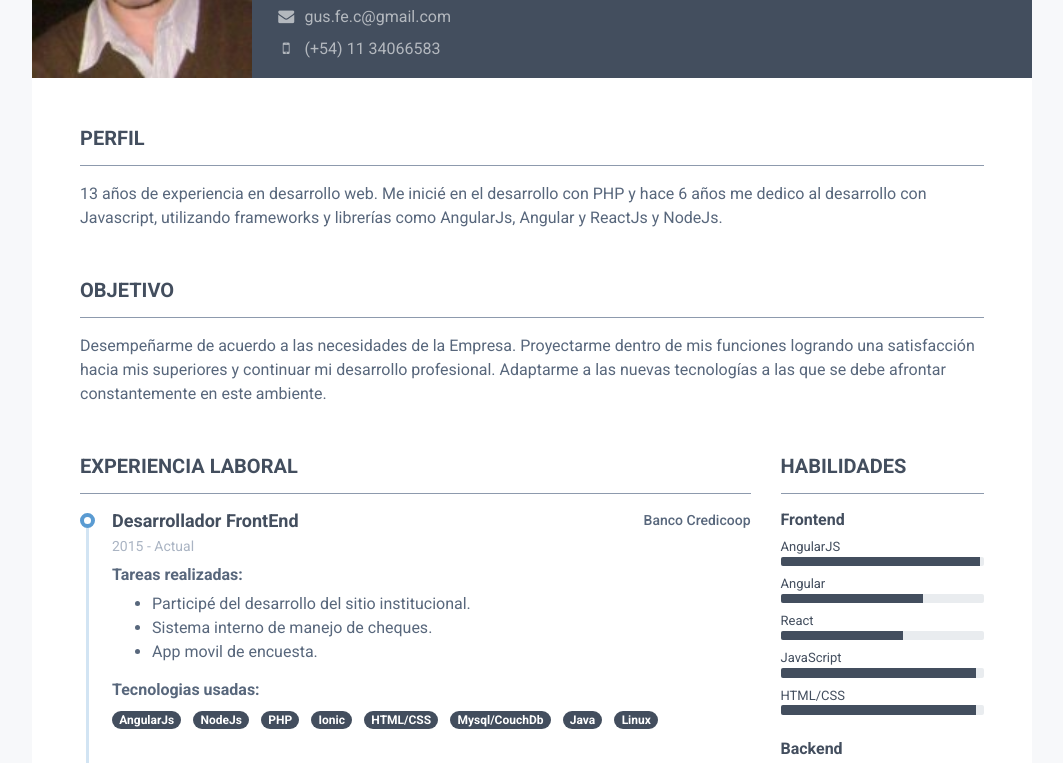
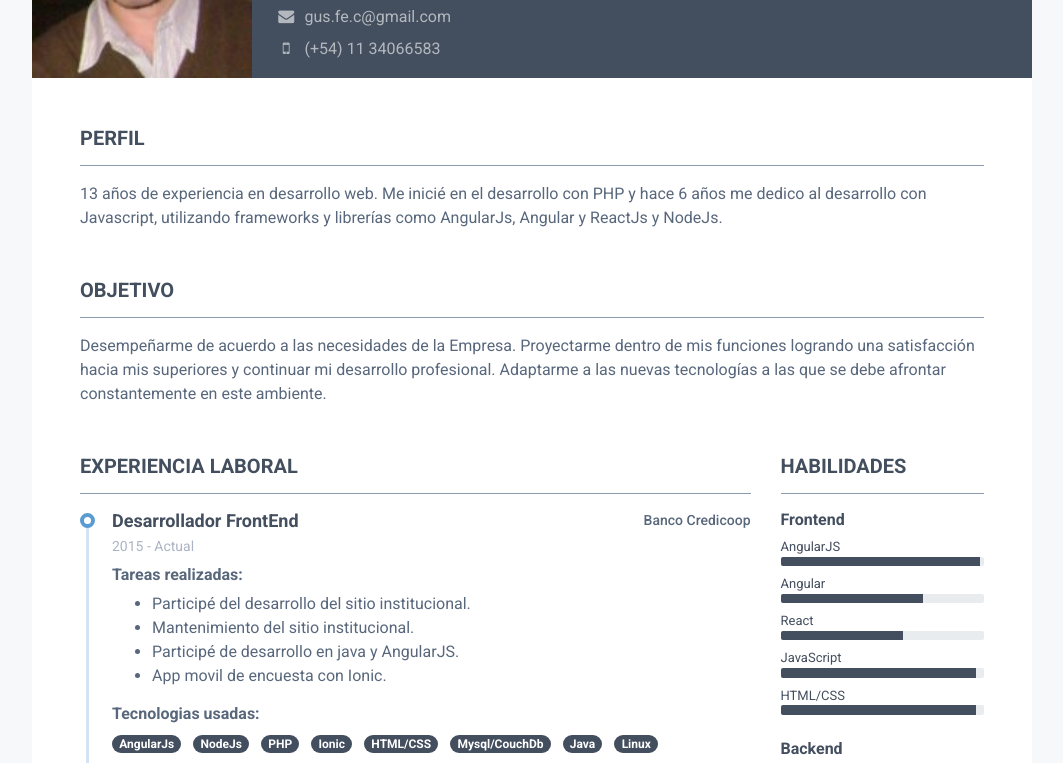
Before and after one commit to gusfedec/cv, a plain HTML site: page index.html in a window 1280 px wide. Shown: the part 172-935 px from the top of the page, without its empty margins (108-1171 px from the left). Drawn offline with nearby package versions, Linux system fonts and the light colour scheme.

Commit message:
Actualización CV

```diff
--- a/index.html
+++ b/index.html
@@ -136,9 +136,9 @@
 											</h4>
 											<ul>
 												<li>Participé del desarrollo del sitio institucional.</li>
-												<li>Sistema interno de
-													manejo de cheques.</li>
-												<li>App movil de encuesta.</li>
+												<li>Mantenimiento del sitio institucional.</li>
+												<li>Participé de desarrollo en java y AngularJS.</li>
+												<li>App movil de encuesta con Ionic.</li>
 											</ul>
 											<h4 class="content-timeline-item-desc-heading font-weight-bold">Tecnologias
 												usadas:</h4>
```
